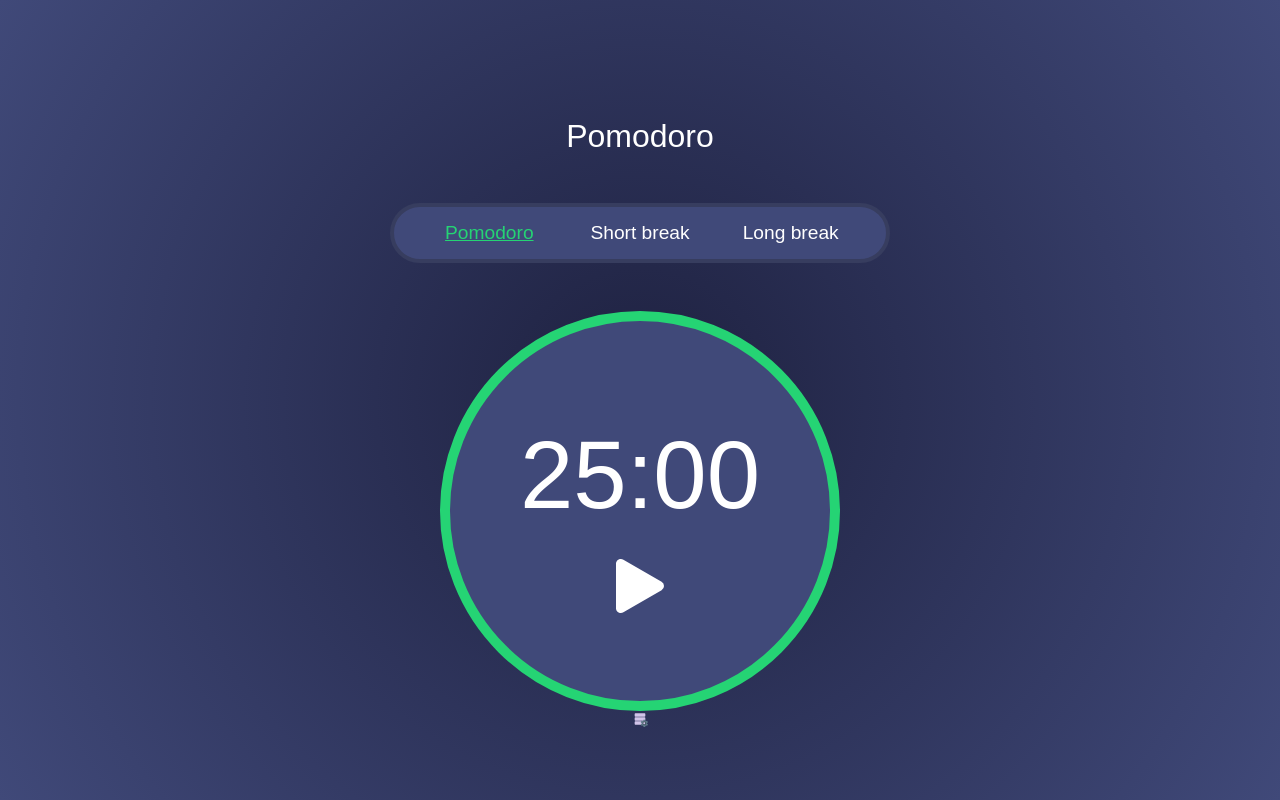
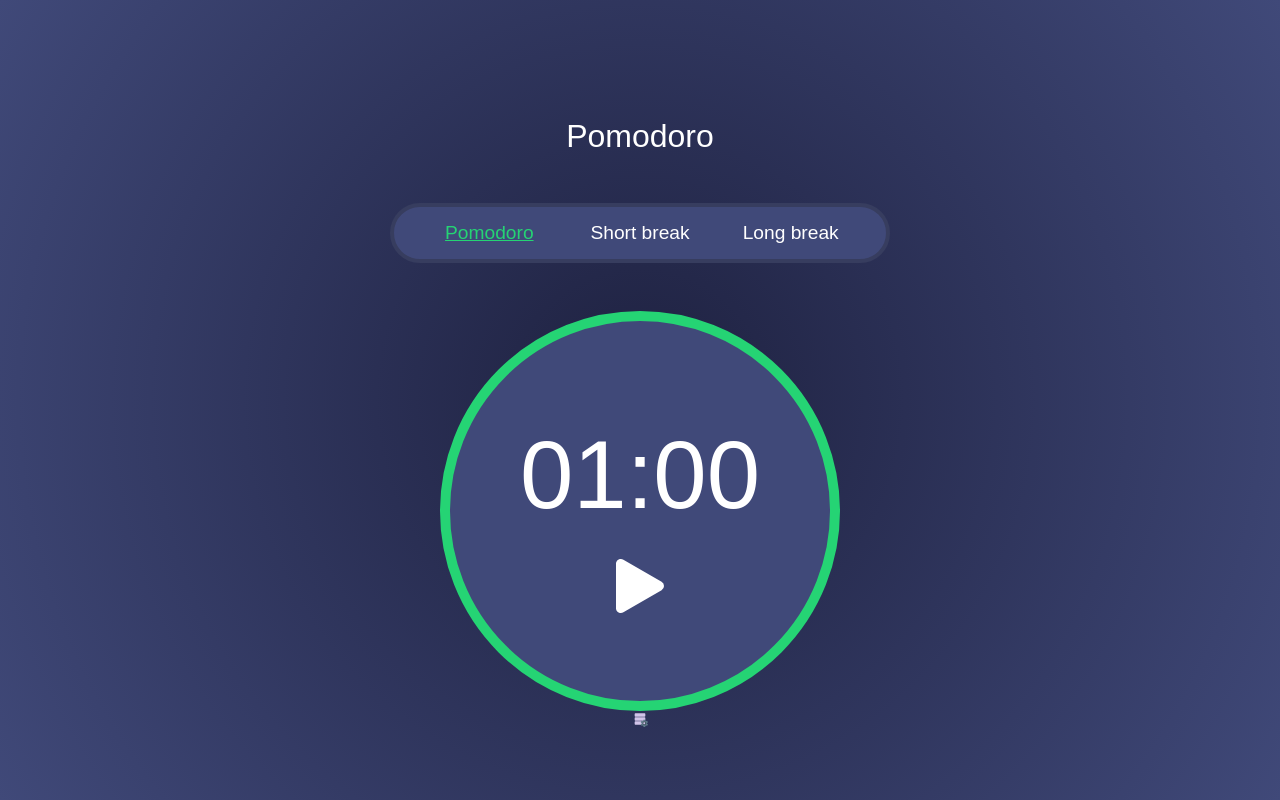
Before and after one commit to LuisMarchio03/pomodoro-app, a React (Vite) app: page / in a window 1280 px wide. Built offline with nearby package versions, Linux system fonts and the light colour scheme.

Commit message:
pomodoro-app

```diff
--- a/src/pages/Home/index.tsx
+++ b/src/pages/Home/index.tsx
@@ -1,13 +1,47 @@
-import React from "react"
+import React, { useState, useEffect } from "react"
 
 import { FcDataConfiguration } from 'react-icons/fc';
 import { BsPlayFill } from 'react-icons/bs';
 
 import './style.scss';
-import { useState } from "react";
-import { useEffect } from "react";
 
 export function Home() {
+
+/**
+ * 25 * 60 = 1.500 segundo --- 25 minutos em segundos
+ *
+ * 1.500 / 60 --- converter de segundos para minutos
+ *
+ * 1.500 % 60 --- o resto da divisão dos minutos
+ *
+ */
+
+  const [time, setTime] = useState(1 * 60); // 25 Minutos, em segundos.
+  const [active, setActive] = useState(false);
+
+  const minutes = Math.floor(time / 60);
+  const seconds = time % 60;
+
+  const [minuteLeft, minuteRight] = String(minutes).padStart(2, '0').split('');
+  const [secondLeft, secondRight] = String(seconds).padStart(2, '0').split('');
+
+  const [shortBreak, setShortBreak] = useState('');
+
+  function startCountdown() {
+    setActive(true);
+  }
+
+  useEffect(() => {
+    if (active && time > 0) {
+      setTimeout(() => {
+        setTime(time - 1);
+      },  1000); // A cada 1 segundo, sera retirado -1 da varialvel time.
+    } else if (time === 0) {
+      setTime(25 * 60);
+      setActive(false);
+    }
+  }, [active, time])
+
   return (
     <main className="container">
       <div>
@@ -24,16 +58,16 @@ export function Home() {
 
         <section className="counter">
           <div className="number-counter">
-            <strong>2</strong>
-            <strong>5</strong>
+            <strong>{minuteLeft}</strong>
+            <strong>{minuteRight}</strong>
 
             <strong>:</strong>
 
-            <strong>0</strong>
-            <strong>0</strong>
+            <strong>{secondLeft}</strong>
+            <strong>{secondRight}</strong>
 
           </div>
-          <span><BsPlayFill /></span>
+          <span onClick={startCountdown}><BsPlayFill /></span>
         </section>
 
         <footer>
```
Also changed, not shown: src/App.tsx (indentation only).
